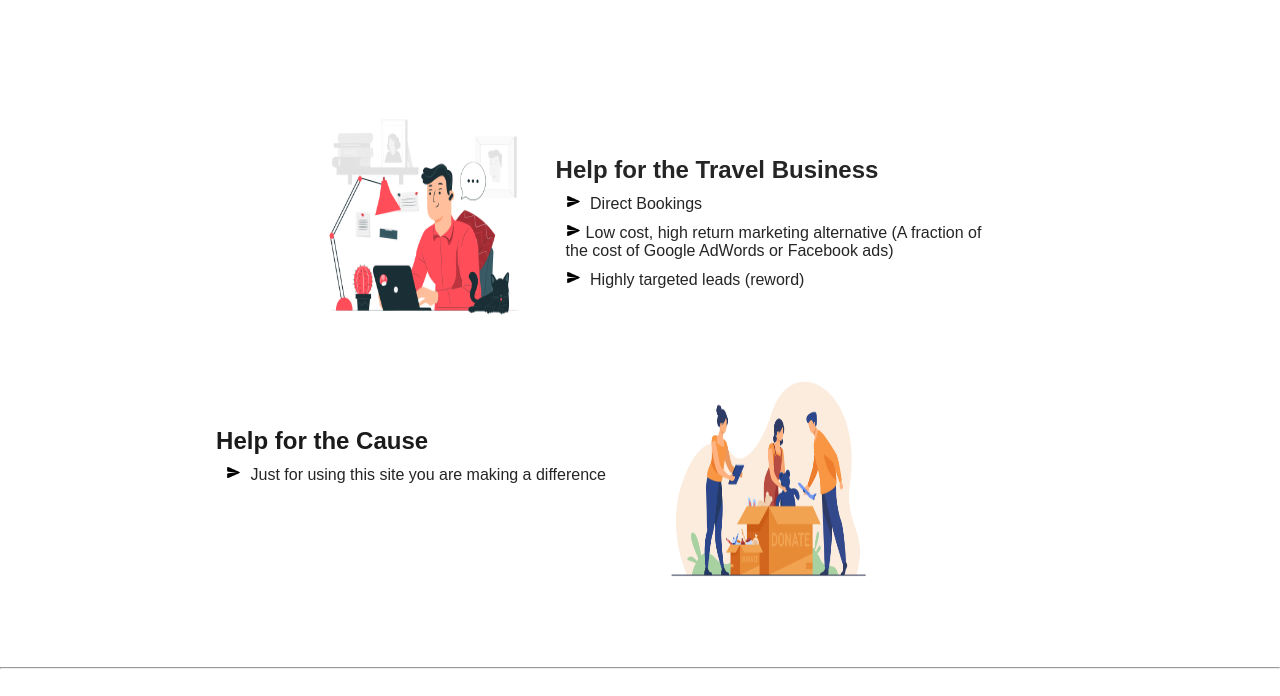
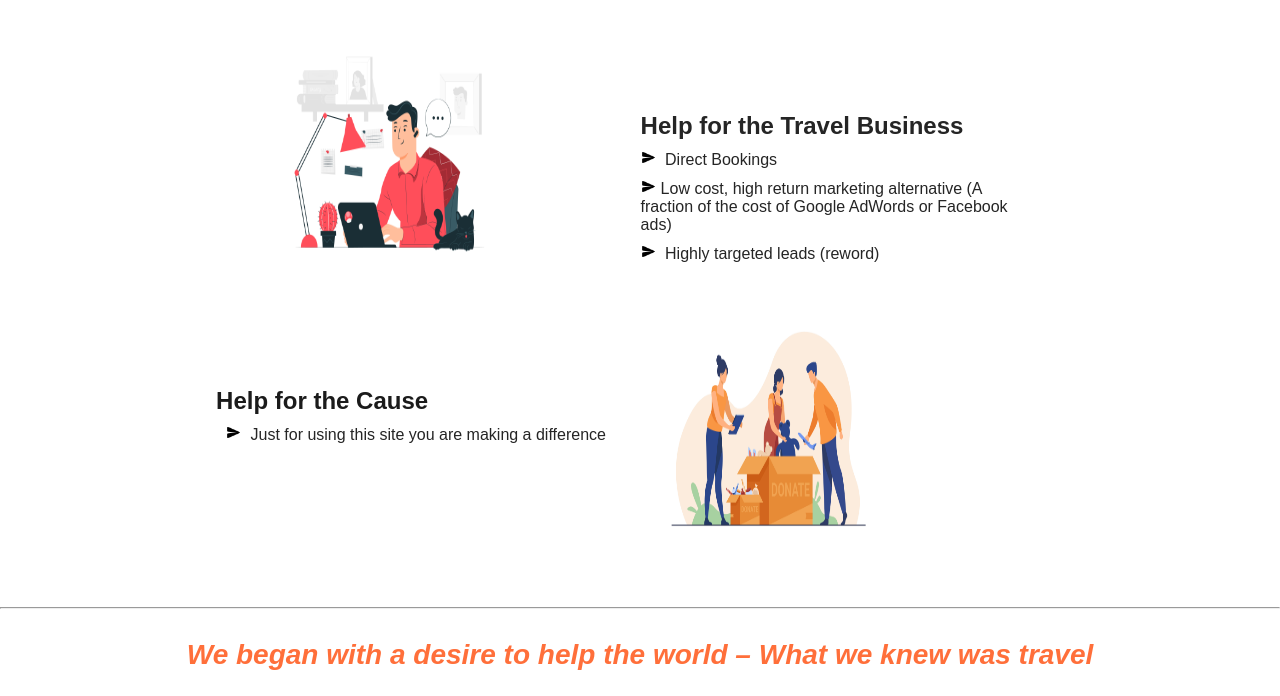
Before and after one commit to zaarbazkhan/offsetup-task-1, a plain HTML site: page index.html in a window 1280 px wide. Shown: the part 3261-3957 px from the top of the page. Drawn offline with Linux system fonts and the light colour scheme.

Commit message:
365-sol-task-completed

```diff
--- a/style.css
+++ b/style.css
@@ -250,7 +250,7 @@ section{
     width: 180px;
 }
 .services{
-    height: 300px;
+    height: 280px;
     width: 90%;
     /* margin-top: 20px; */
     /* padding-top: 100px; */
@@ -262,7 +262,7 @@ section{
 .services-2{
     /* margin-left: 150px; */
 
-    height: 300px;
+    height: 280px;
     /* margin-top: 100px; */
      padding-top: 50px;
 
@@ -285,27 +285,28 @@ section{
     /* background-color: aqua; */
 }
 .serve-img-2{
-    /* height: 300px;
-    width: 300px; */
+    height: 300px;
+    width: 300px;
         margin-left: 150px;
 
 }
 .services-3{
     /* margin-left: 100px; */
    width: 40%;
+   /* height: ; */
     /* height: 300px; */
     /* margin-top: 10px; */
 
 
 }
 .services-3 h2{
-    padding-top: 10px;
-    padding-left: 20px;
+    /* padding-top: 10px; */
+    padding-left: 70px;
     color: rgb(37, 37, 37);
 }
 .services-3 p{
     padding-top: 10px;
-    padding-left: 30px;
+    padding-left: 70px;
     color: rgb(37, 37, 37);
 }
 .foot{
```
